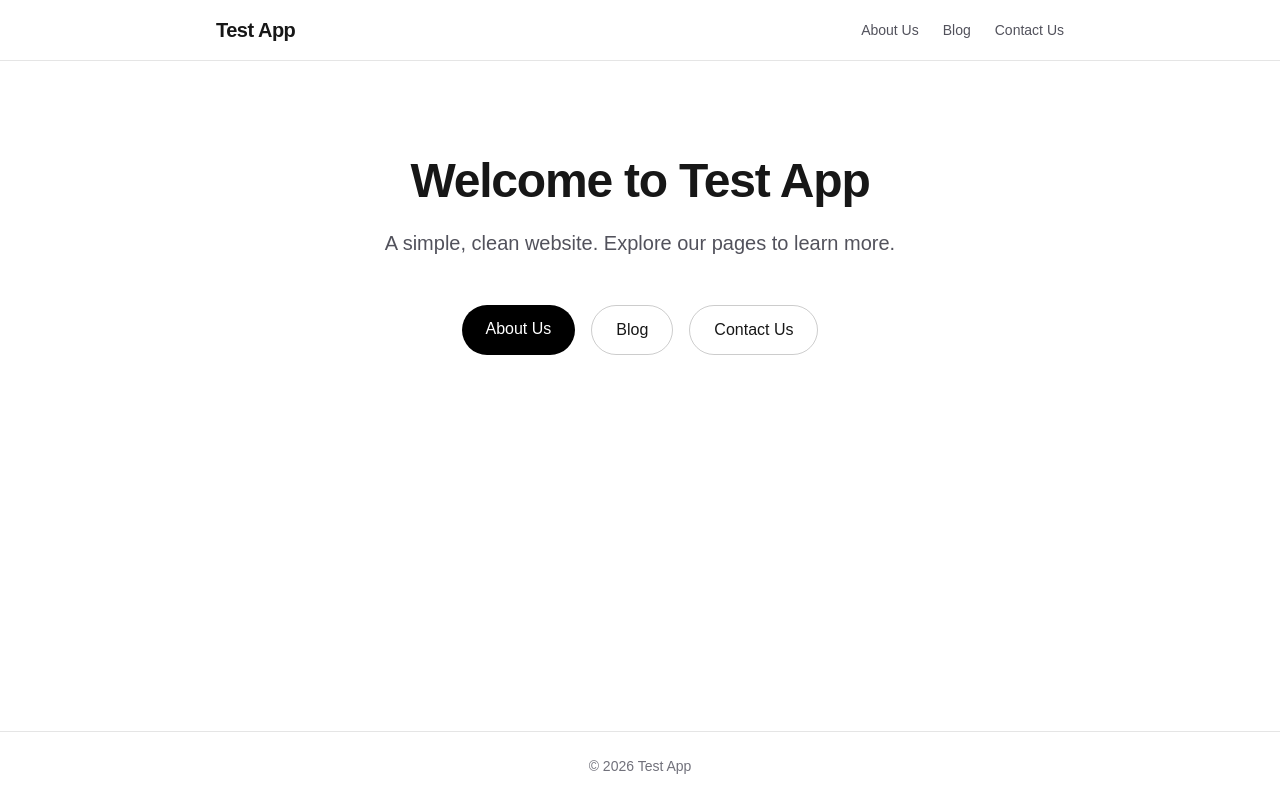
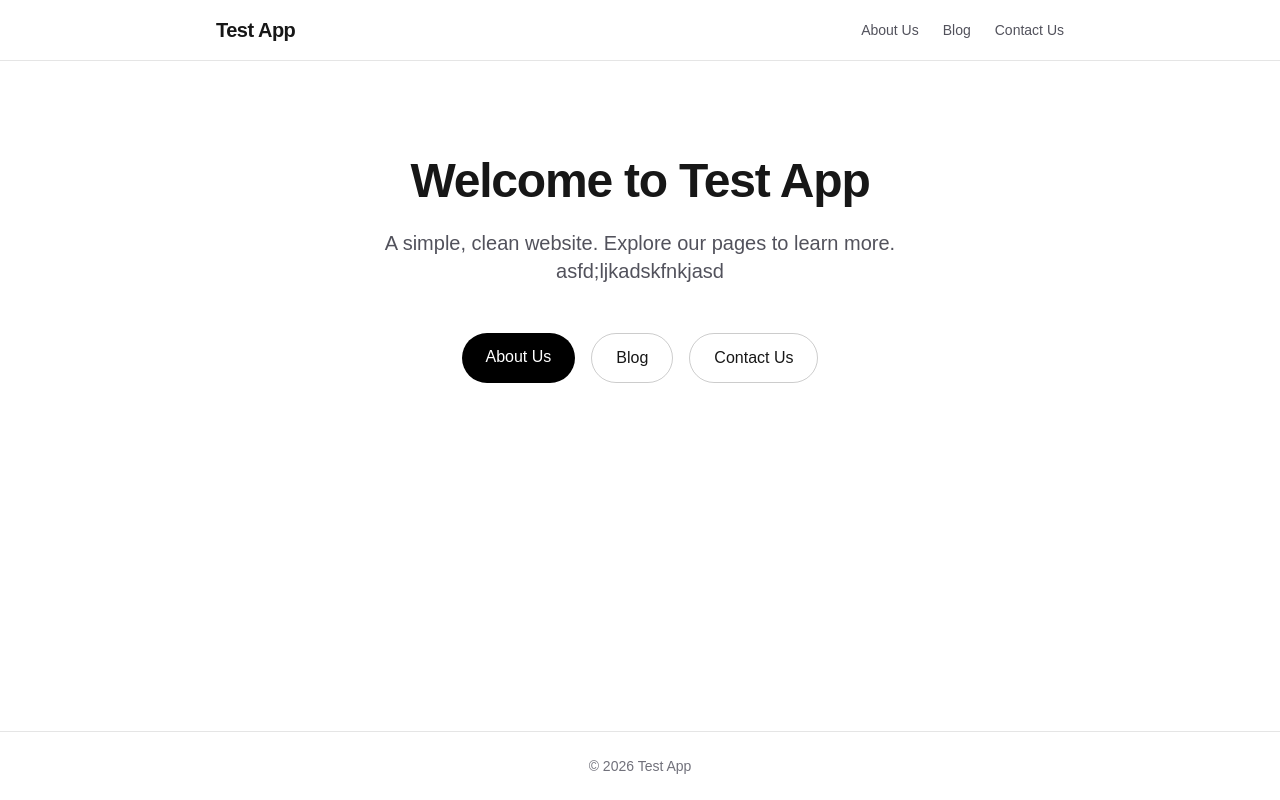
Before and after one commit to akshit-cs/test-app, a Next.js app: page / in a window 1280 px wide. Built offline with nearby package versions, Linux system fonts and the light colour scheme.

Commit message:
Update page.js

```diff
--- a/src/app/page.js
+++ b/src/app/page.js
@@ -6,6 +6,7 @@ export default function Home() {
       <h1 className="text-5xl font-bold tracking-tight mb-6">Welcome to Test App</h1>
       <p className="text-xl text-zinc-600 dark:text-zinc-400 mb-12 max-w-xl mx-auto">
         A simple, clean website. Explore our pages to learn more.
+    asfd;ljkadskfnkjasd
       </p>
       <div className="flex flex-wrap justify-center gap-4">
         <Link
```
